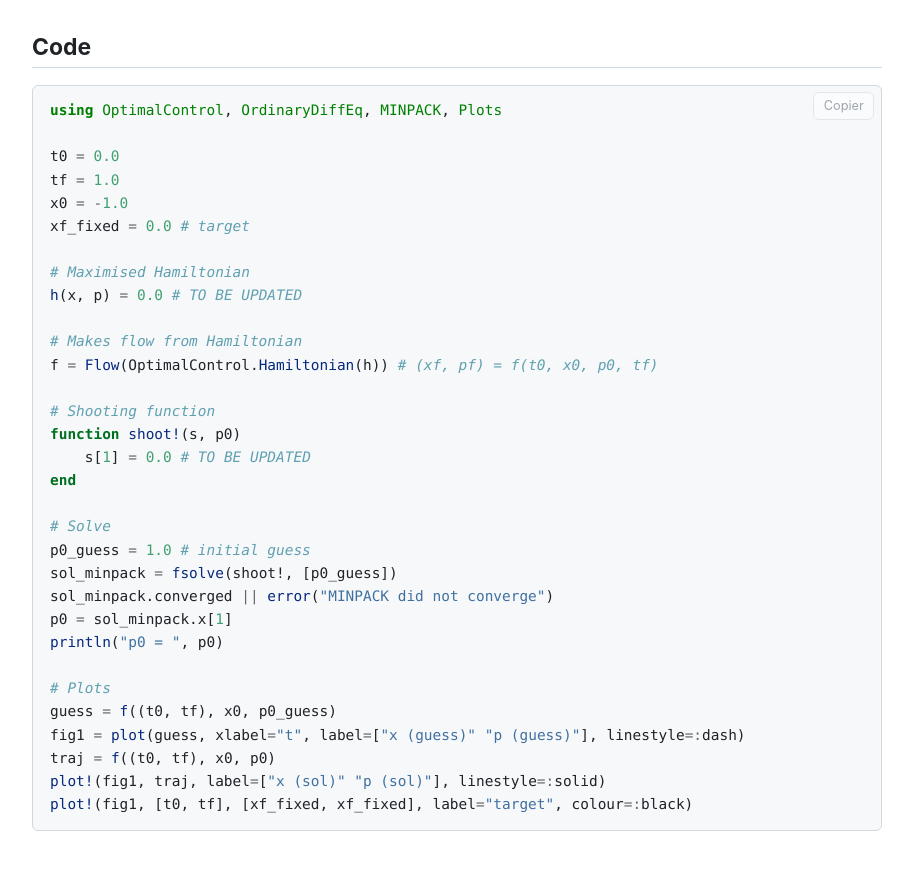
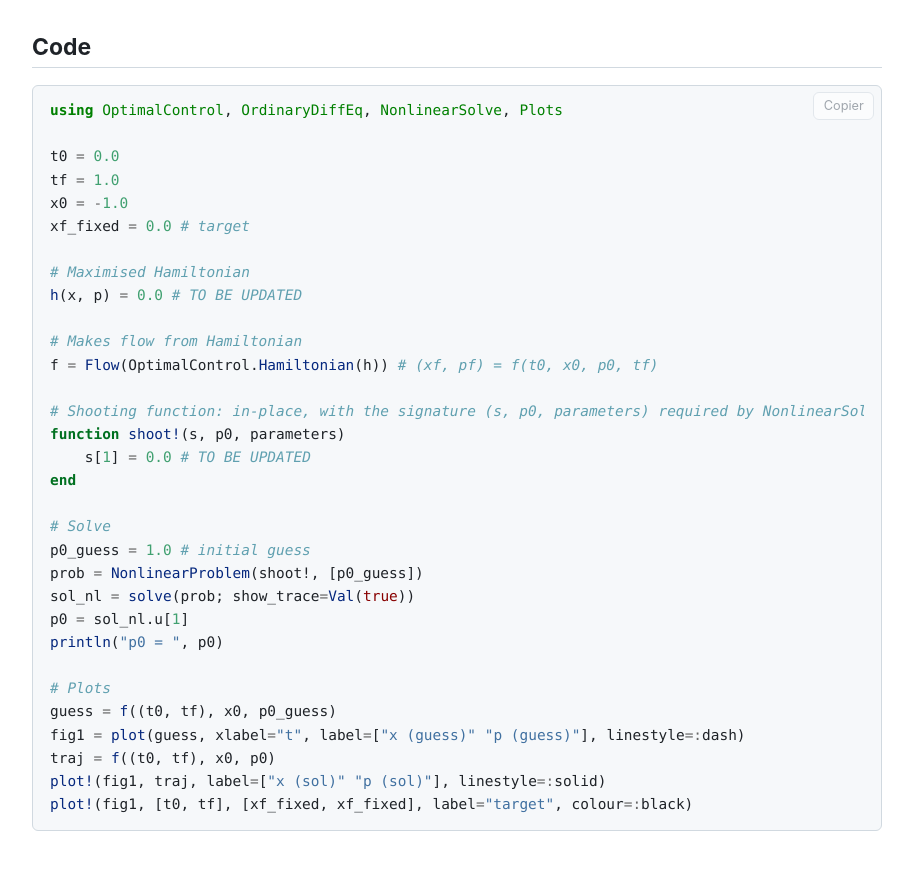
Before and after one commit to pns-mam/commande, a plain HTML site: page docs/tp2/index.html in a window 1280 px wide. Shown: the part 912-1782 px from the top of the page, without its empty margins (183-1096 px from the left). Drawn offline with nearby package versions, Linux system fonts and the light colour scheme.

Commit message:
Rebuild site (docs/)

```diff
--- a/docs/tp2/index.html
+++ b/docs/tp2/index.html
@@ -109,7 +109,7 @@ class="math inline">\(p_0\)</span> numérique et exact.</li>
 </ol>
 <h2 id="code">Code</h2>
 <div class="sourceCode" id="cb1"><pre
-class="sourceCode julia"><code class="sourceCode julia"><span id="cb1-1"><a href="#cb1-1" aria-hidden="true" tabindex="-1"></a><span class="im">using</span> <span class="bu">OptimalControl</span>, <span class="bu">OrdinaryDiffEq</span>, <span class="bu">MINPACK</span>, <span class="bu">Plots</span></span>
+class="sourceCode julia"><code class="sourceCode julia"><span id="cb1-1"><a href="#cb1-1" aria-hidden="true" tabindex="-1"></a><span class="im">using</span> <span class="bu">OptimalControl</span>, <span class="bu">OrdinaryDiffEq</span>, <span class="bu">NonlinearSolve</span>, <span class="bu">Plots</span></span>
 <span id="cb1-2"><a href="#cb1-2" aria-hidden="true" tabindex="-1"></a></span>
 <span id="cb1-3"><a href="#cb1-3" aria-hidden="true" tabindex="-1"></a>t0 <span class="op">=</span> <span class="fl">0.0</span></span>
 <span id="cb1-4"><a href="#cb1-4" aria-hidden="true" tabindex="-1"></a>tf <span class="op">=</span> <span class="fl">1.0</span></span>
@@ -122,16 +122,16 @@ class="sourceCode julia"><code class="sourceCode julia"><span id="cb1-1"><a href
 <span id="cb1-11"><a href="#cb1-11" aria-hidden="true" tabindex="-1"></a><span class="co"># Makes flow from Hamiltonian</span></span>
 <span id="cb1-12"><a href="#cb1-12" aria-hidden="true" tabindex="-1"></a>f <span class="op">=</span> <span class="fu">Flow</span>(OptimalControl.<span class="fu">Hamiltonian</span>(h)) <span class="co"># (xf, pf) = f(t0, x0, p0, tf)</span></span>
 <span id="cb1-13"><a href="#cb1-13" aria-hidden="true" tabindex="-1"></a></span>
-<span id="cb1-14"><a href="#cb1-14" aria-hidden="true" tabindex="-1"></a><span class="co"># Shooting function</span></span>
-<span id="cb1-15"><a href="#cb1-15" aria-hidden="true" tabindex="-1"></a><span class="kw">function</span> <span class="fu">shoot!</span>(s, p0)</span>
+<span id="cb1-14"><a href="#cb1-14" aria-hidden="true" tabindex="-1"></a><span class="co"># Shooting function: in-place, with the signature (s, p0, parameters) required by NonlinearSolve</span></span>
+<span id="cb1-15"><a href="#cb1-15" aria-hidden="true" tabindex="-1"></a><span class="kw">function</span> <span class="fu">shoot!</span>(s, p0, parameters)</span>
 <span id="cb1-16"><a href="#cb1-16" aria-hidden="true" tabindex="-1"></a>    s[<span class="fl">1</span>] <span class="op">=</span> <span class="fl">0.0</span> <span class="co"># TO BE UPDATED</span></span>
 <span id="cb1-17"><a href="#cb1-17" aria-hidden="true" tabindex="-1"></a><span class="kw">end</span></span>
 <span id="cb1-18"><a href="#cb1-18" aria-hidden="true" tabindex="-1"></a></span>
 <span id="cb1-19"><a href="#cb1-19" aria-hidden="true" tabindex="-1"></a><span class="co"># Solve</span></span>
 <span id="cb1-20"><a href="#cb1-20" aria-hidden="true" tabindex="-1"></a>p0_guess <span class="op">=</span> <span class="fl">1.0</span> <span class="co"># initial guess</span></span>
-<span id="cb1-21"><a href="#cb1-21" aria-hidden="true" tabindex="-1"></a>sol_minpack <span class="op">=</span> <span class="fu">fsolve</span>(shoot!, [p0_guess])</span>
-<span id="cb1-22"><a href="#cb1-22" aria-hidden="true" tabindex="-1"></a>sol_minpack.converged <span class="op">||</span> <span class="fu">error</span>(<span class="st">&quot;MINPACK did not converge&quot;</span>)</span>
-<span id="cb1-23"><a href="#cb1-23" aria-hidden="true" tabindex="-1"></a>p0 <span class="op">=</span> sol_minpack.x[<span class="fl">1</span>]</span>
+<span id="cb1-21"><a href="#cb1-21" aria-hidden="true" tabindex="-1"></a>prob <span class="op">=</span> <span class="fu">NonlinearProblem</span>(shoot!, [p0_guess])</span>
+<span id="cb1-22"><a href="#cb1-22" aria-hidden="true" tabindex="-1"></a>sol_nl <span class="op">=</span> <span class="fu">solve</span>(prob; show_trace<span class="op">=</span><span class="fu">Val</span>(<span class="cn">true</span>))</span>
+<span id="cb1-23"><a href="#cb1-23" aria-hidden="true" tabindex="-1"></a>p0 <span class="op">=</span> sol_nl.u[<span class="fl">1</span>]</span>
 <span id="cb1-24"><a href="#cb1-24" aria-hidden="true" tabindex="-1"></a><span class="fu">println</span>(<span class="st">&quot;p0 = &quot;</span>, p0)</span>
 <span id="cb1-25"><a href="#cb1-25" aria-hidden="true" tabindex="-1"></a></span>
 <span id="cb1-26"><a href="#cb1-26" aria-hidden="true" tabindex="-1"></a><span class="co"># Plots</span></span>
```
Also changed, not shown: docs/tp3/index.html (+1 -1 lines).
